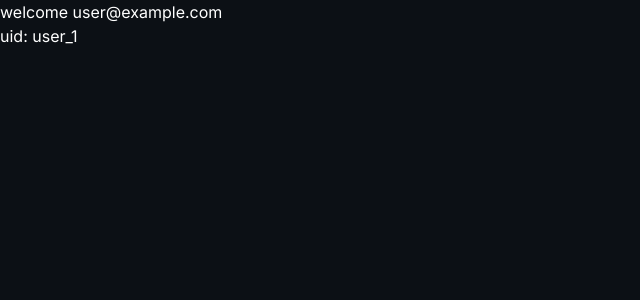
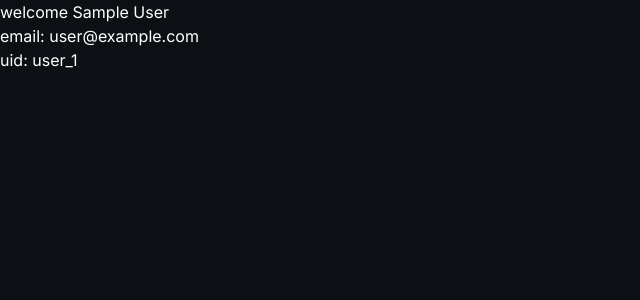
Before and after one commit to rogelcristobal/my-application, a React (Vite) app in the folder client/: page /dashboard in a window 1280 px wide. Shown: the top 300 px of the page, without its empty margins (0-640 px from the left). Built offline with nearby package versions, Linux system fonts and the light colour scheme; no server answers; sample sign-in values are in the browser's storage; a web font is replaced by a local one.

Commit message:
some changes

```diff
--- a/client/src/App.jsx
+++ b/client/src/App.jsx
@@ -112,8 +112,9 @@ function App() {
                       {isSignedIn && (
                         <>
                           <p>
-                            welcome {user.primaryEmailAddress.emailAddress}{" "}
+                            welcome {user.firstName} {user.lastName}
                           </p>
+                          <p>email: {user.primaryEmailAddress.emailAddress}</p>
                           <p>uid: {user.id}</p>
                         </>
                       )}
--- a/client/src/pages/Login.jsx
+++ b/client/src/pages/Login.jsx
@@ -103,6 +103,12 @@ const Login = () => {
         //   email: completeSignUp.emailAddress,
         // }
         // );
+        if(!userLoaded){
+          console.log('loading')
+        }
+        if(isSignedIn){
+          console.log(user)
+        }
 
         await setActive({ session: completeSignUp.createdSessionId });
       }
```
